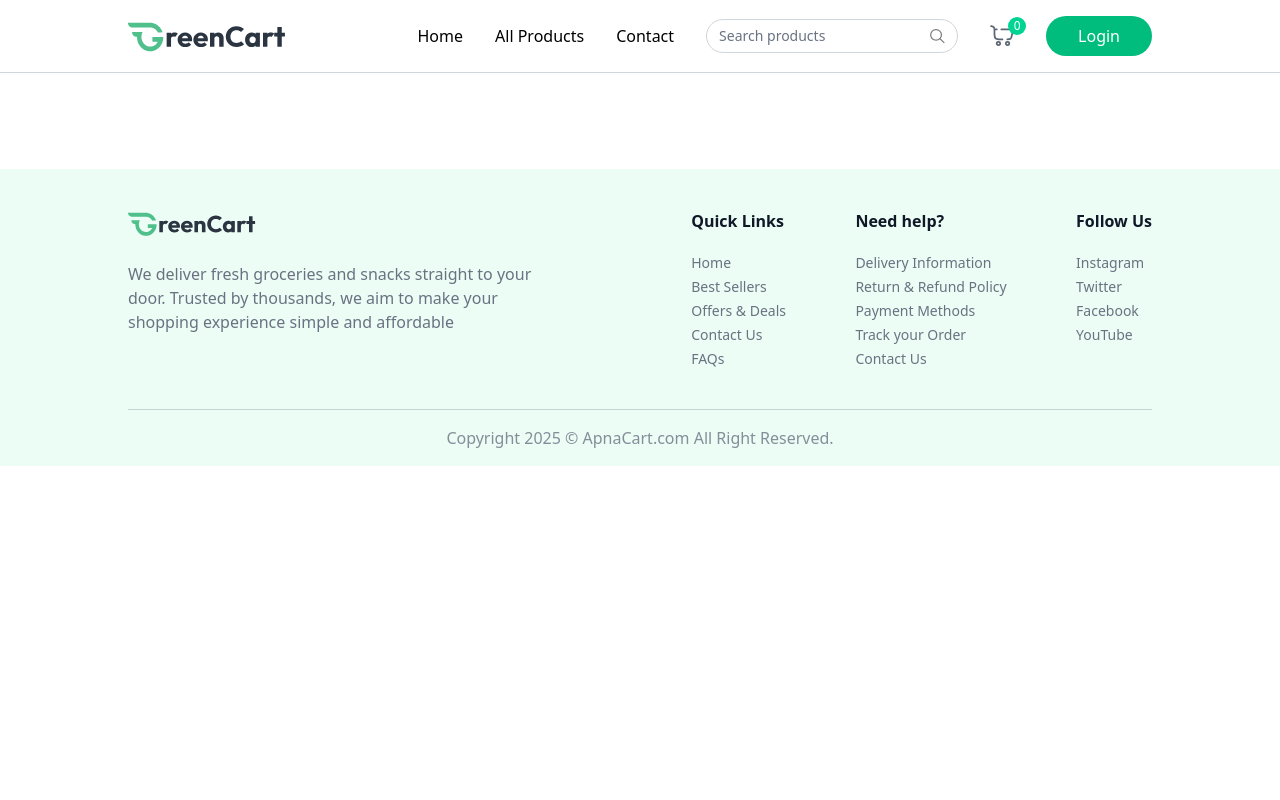
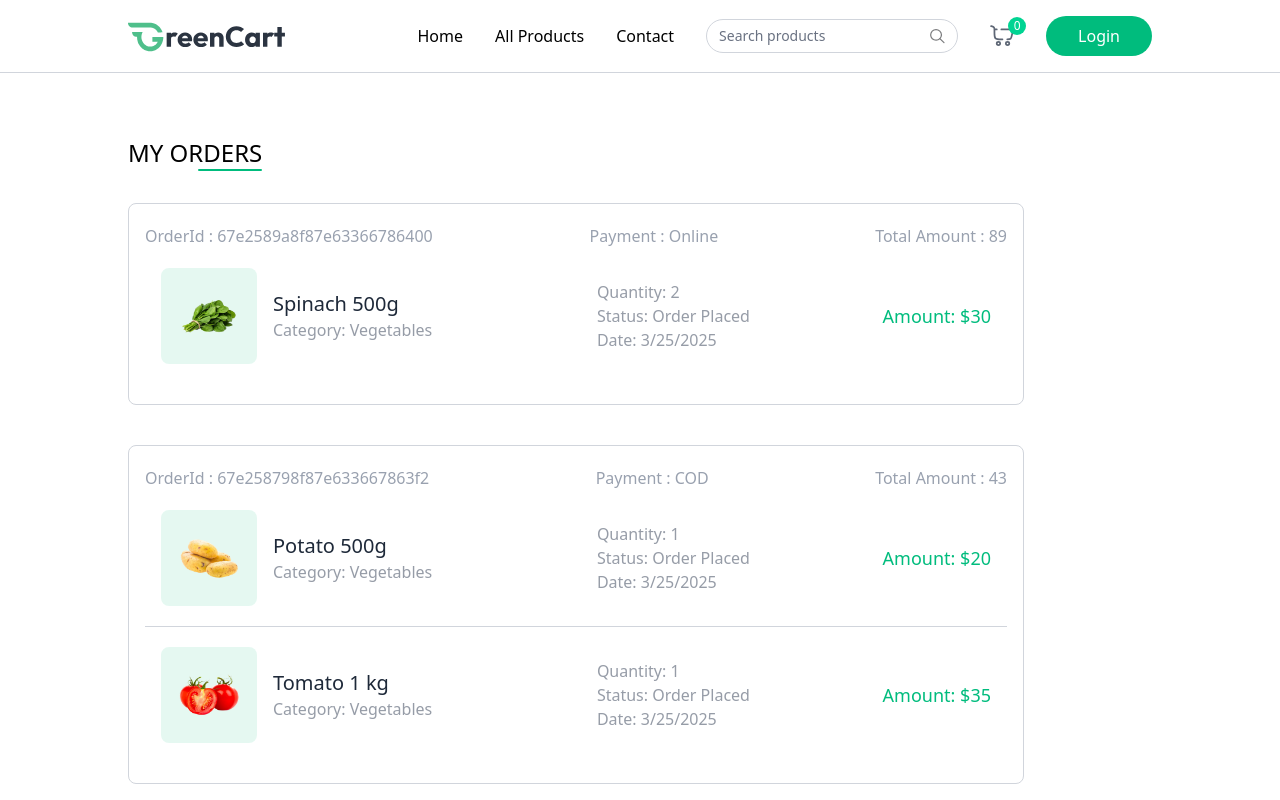
Before and after one commit to rohit-roshan123/ApnaCart--Grocery-shopping-application, a React (Vite) app in the folder ApnaCart/apnacart/: page /my-orders in a window 1280 px wide. Shown: the top 800 px of the page. Built offline with nearby package versions, Linux system fonts and the light colour scheme.

Commit message:
my orders page completed.

```diff
--- a/ApnaCart/apnacart/src/App.jsx
+++ b/ApnaCart/apnacart/src/App.jsx
@@ -11,6 +11,7 @@
 import ProductDetails from './Pages/ProductDetails';
 import Cart from './Pages/Cart';
 import AddAddress from './Pages/AddAddress';
+import MyOrders from './Pages/MyOrders';
 
 const App = () => {
 
@@ -34,7 +35,7 @@
           <Route path='/products/:category/:id' element={<ProductDetails/>}/>
           <Route path='/cart' element={<Cart/>}/>
           <Route path='/add-address' element={<AddAddress/>}/>
-
+          <Route path='/my-orders' element={<MyOrders/>}/>
         </Routes>
       </div>
 
--- /dev/null
+++ b/ApnaCart/apnacart/src/Pages/MyOrders.jsx
@@ -0,0 +1,71 @@
+import React, { useEffect, useState } from 'react'
+import { useAppContext } from '../context/AppContext'
+import { dummyOrders } from '../assets/assets'
+
+const MyOrders = () => {
+    const [myOrders, setMyOrders] = useState([])
+    const {currency} = useAppContext()
+
+    const fetchMyOrders = async ()=>{
+        setMyOrders(dummyOrders)
+    }
+
+    useEffect(()=>{
+        fetchMyOrders()
+    },[])
+
+  return (
+    <div className='mt-16 pb-16'>
+        <div className='flex flex-col items-end w-max mb-8'>
+            <p className='text-2xl font-medium uppercase'>My orders</p>
+            <div className='w-16 h-0.5 bg-emerald-500 rounded-full'>
+            </div>
+        </div>
+
+        {myOrders.map((order, index)=>(
+            <div key={index} className='border border-gray-300 rounded-lg mb-10 p-4 py-5 max-w-4xl'>
+                <p className='flex justify-between md:items-center text-gray-400 md:font-medium max-md:flex-col'>
+                    <span>OrderId : {order._id}</span>
+                    <span>Payment : {order.paymentType}</span>
+                    <span>Total Amount : {currency}{order.amount}</span>
+                </p>
+                {order.items.map((item, index)=>(
+                    <div key={index} className={`relative bg-white text-gray-500/70 ${order.items.length !== index + 1 && "border-b"} border-gray-300 flex flex-col md:flex-row md:items-center justify-between p-4 py-5 md:gap-16 w-full max-w-4xl`}>
+                        <div className='flex items-center mb-4 md:mb-0'>
+                            <div className='bg-emerald-500/10 p-4 rounded-lg'>
+                                <img src={item.product.image[0]} alt="" className='w-16 h-16'/>
+                            </div>
+                            <div className='ml-4'>
+                                <h2 className='text-xl font-medium text-gray-800'>{item.product.name}</h2>
+                                <p>Category: {item.product.category}</p>
+                            </div>
+                        </div>
+
+                        <div className='flex flex-col justify-center md:ml-8 mb-4 md:mb-0'>
+                            <p>Quantity: {item.quantity || "1"}</p>
+                            <p>Status: {order.status}</p>
+                            <p>Date: {new Date(order.createdAt).toLocaleDateString()}</p>
+                        </div>
+
+                        <p className='text-emerald-500 text-lg font-medium'>
+                            Amount: ${item.product.offerPrice*item.quantity}
+                        </p>
+
+
+
+
+                    </div>
+
+
+                ))}
+            </div>
+
+
+        ))}
+
+
+    </div>
+  )
+}
+
+export default MyOrders
--- a/ApnaCart/apnacart/src/context/AppContext.jsx
+++ b/ApnaCart/apnacart/src/context/AppContext.jsx
@@ -90,11 +90,7 @@
 
     }
 
-
-
-
     const value = {user, setUser, isSeller, setIsSeller, navigate, showUserLogin, setshowUserLogin, products, currency, addToCart, updateCartItem, removeFromCart, cartItems, fetchProducts, searchQuery, setSearchQuery, getCartAmount, getCartCount}
-
 
     return <AppContext.Provider value={value}>
 
```
